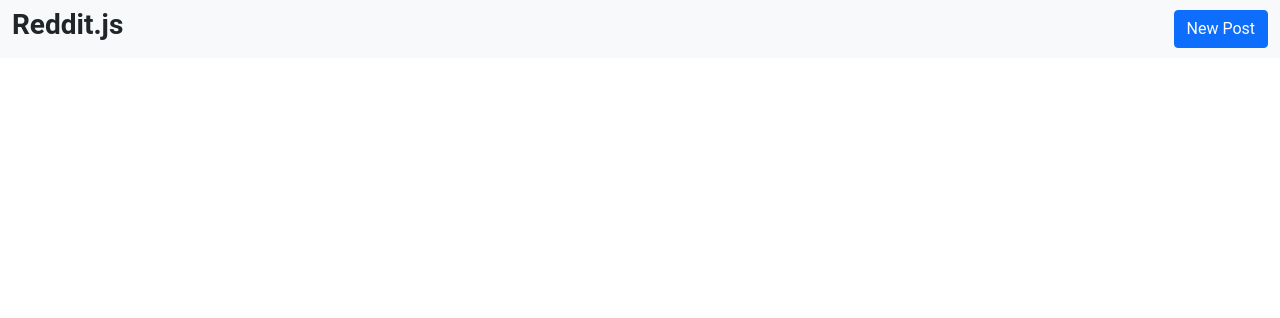
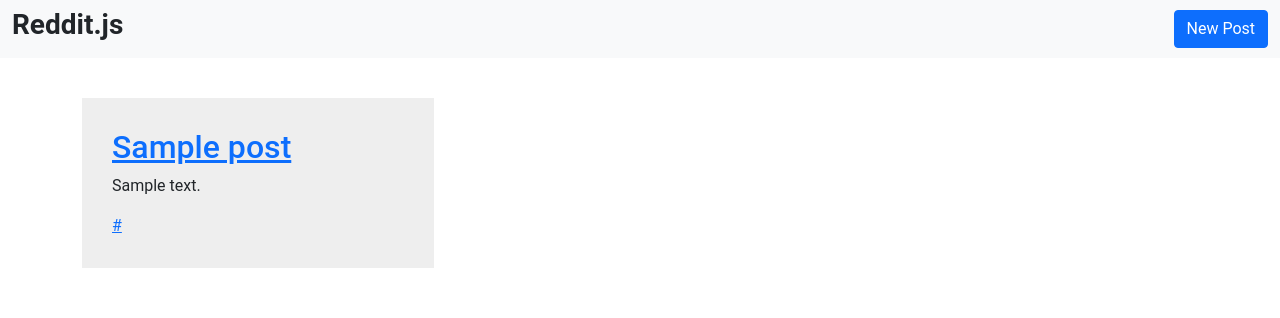
Before and after one commit to godManuel/node-reddit-clone, a Node server app: page / in a window 1280 px wide. Shown: the top 318 px of the page. Run offline with Node 20, Linux system fonts and the light colour scheme; tables that the repository leaves empty hold one stand-in row (values such as "Sample post"); some libraries are stand-ins or nearby versions.

Commit message:
User can create & view post

```diff
--- a/app.js
+++ b/app.js
@@ -19,12 +19,7 @@ app.use(expressLayouts);
 app.set("view engine", "ejs");
 
 // Use Routes
-app.use("/posts", require("./routes/posts"));
-
-// GET - Index Route
-app.get("/", (req, res) => {
-  res.render("home");
-});
+app.use("/", require("./routes/posts"));
 
 // Set Port
 const port = 4500;
--- a/public/css/style.css
+++ b/public/css/style.css
@@ -12,3 +12,16 @@ body {
 .container {
   margin-top: 40px !important;
 }
+
+.posts {
+  display: grid;
+  grid-template-columns: repeat(3, 1fr);
+  grid-gap: 30px;
+}
+
+.post {
+  background-color: #eee;
+  display: block;
+  margin-bottom: 30px;
+  padding: 30px;
+}
--- a/routes/posts.js
+++ b/routes/posts.js
@@ -7,18 +7,47 @@ const { Post } = require("../models/Post");
 // Extract router from Express
 const router = express.Router();
 
-// GET - New Post Route
+// GET - Create Post
 router.get("/new", (req, res) => {
   res.render("posts-new");
 });
 
-// POST - New Post Route
-router.post("/new", async (req, res) => {
-  // Create a new post
+// POST - Create Post
+router.post("/new", (req, res) => {
   const post = new Post(req.body);
-  // Save post to DB
-  await post.save();
-  return res.redirect("/");
+  post
+    .save()
+    .then((post) => {
+      res.redirect("/");
+    })
+    .catch((err) => {
+      console.log(err);
+    });
+});
+
+// GET - Display Posts
+router.get("/", (req, res) => {
+  Post.find({})
+    .lean()
+    .then((posts) => {
+      res.render("posts-index", { posts });
+      console.log(posts);
+    })
+    .catch((err) => {
+      console.log(err.message);
+    });
+});
+
+// GET - Display Single Post
+router.get("/posts/:id", (req, res) => {
+  Post.findById(req.params.id)
+    .lean()
+    .then((post) => {
+      res.render("post-single", { post });
+    })
+    .catch((err) => {
+      console.log(err.message);
+    });
 });
 
 // Export Router
--- a/views/partials/navbar.ejs
+++ b/views/partials/navbar.ejs
@@ -2,6 +2,6 @@
   <div class="container-fluid">
     <h3 class="fw-bold">Reddit.js</h1>
 
-    <a href="/posts/new" class="btn btn-primary">New Post</a>
+    <a href="/new" class="btn btn-primary">New Post</a>
   </div>
 </nav>
--- /dev/null
+++ b/views/posts-index.ejs
@@ -0,0 +1,11 @@
+<div class="container">
+  <div class="posts">
+    <% posts.forEach(post => {%>
+    <div class="post">
+      <h2><a href="/posts/<%= post._id %>"><%= post.title %></a></h2>
+      <p><%= post.summary %></p>
+      <a href="#"><%= post.url %></a>
+    </div>
+    <% }) %>
+  </div>
+</div>
--- a/views/posts-new.ejs
+++ b/views/posts-new.ejs
@@ -1,5 +1,5 @@
 <div class="container">
-  <form action="/posts/new" method="POST">
+  <form action="/new" method="POST">
     <legend class="display-5">New Post</legend>
 
     <div class="form-group mb-2">
```
Also changed, not shown: views/post-single.ejs (added, +9 -0 lines).
